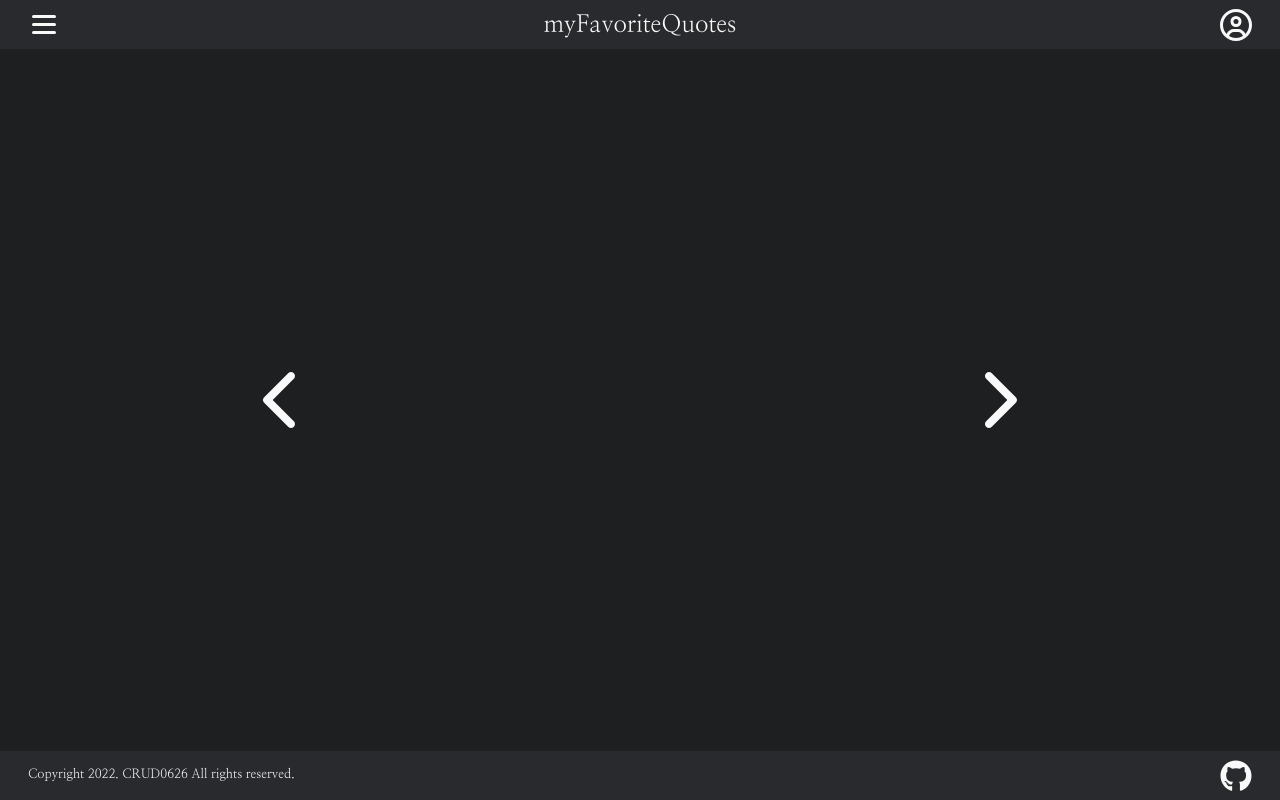
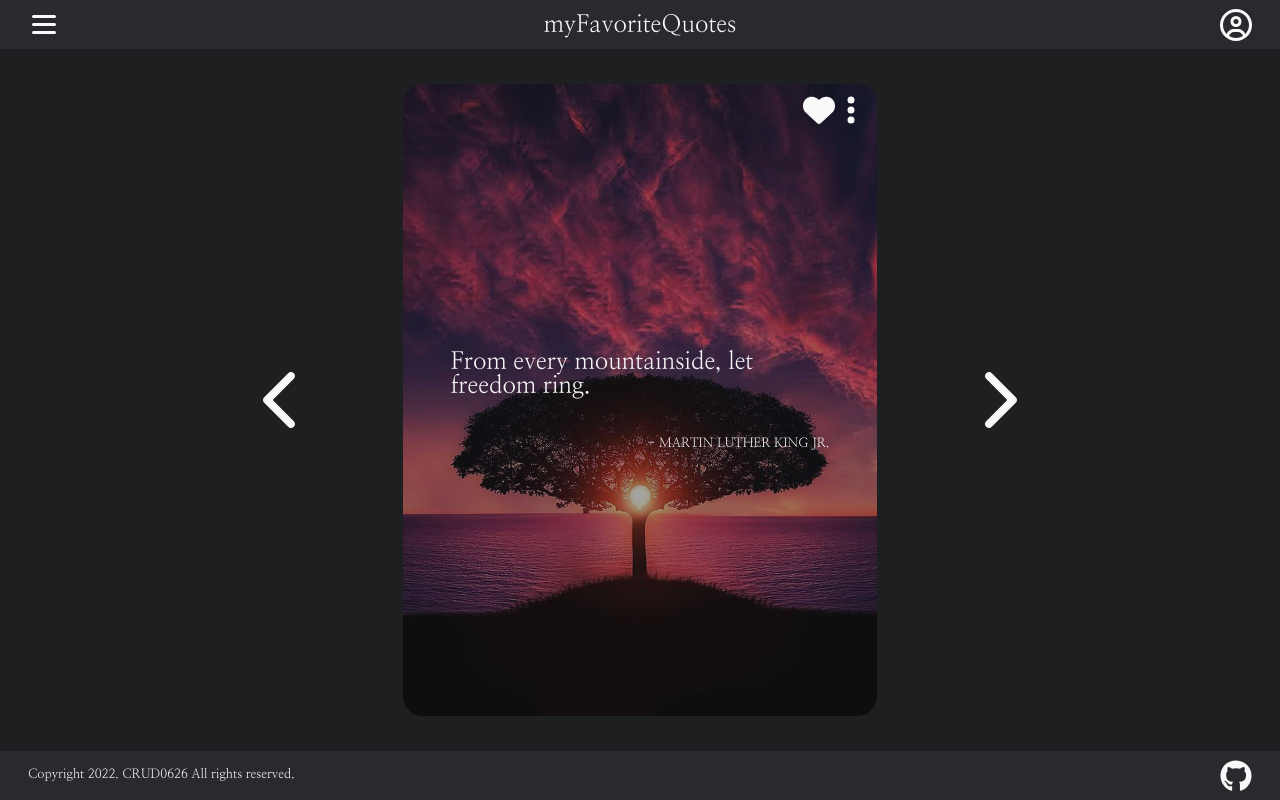
Before and after one commit to crud0626/my-favorite-quote, a React app: page / in a window 1280 px wide. Built offline with nearby package versions, Linux system fonts and the light colour scheme; no server answers.

Commit message:
Feat: Add Card component
* Create CardWrapper comopnent

* Create Card comopnent

* Rename card background image file

* Add CardWrapper in Section

```diff
--- /dev/null
+++ b/src/components/Main/Section/CardWrapper/Card.tsx
@@ -0,0 +1,85 @@
+import React from 'react';
+import styled from 'styled-components';
+import * as colors from '../../../../styles/common/colors';
+import * as sizes from '../../../../styles/common/sizes';
+import cardBg from '../../../../assets/card_bg.jpg';
+import { StyledButton } from '../../../../styles/StyledButton';
+import { FontAwesomeIcon } from '@fortawesome/react-fontawesome';
+import { faEllipsisVertical, faHeart } from '@fortawesome/free-solid-svg-icons';
+
+const StyledCard = styled.div`
+    display: flex;
+    justify-content: center;
+    align-items: center;
+    position: relative;
+    width: 100%;
+    height: 100%;
+
+    &::before {
+        content: "";
+        position: absolute;
+        top: 0;
+        left: 0;
+        right: 0;
+        bottom: 0;
+        background: no-repeat center / cover url(${cardBg});
+        opacity: 0.6;
+        border-radius: 20px;
+    }
+
+    & > .card_content {
+        display: flex;
+        flex-direction: column;
+        justify-content: center;
+        width: 80%;
+        height: min-content;
+
+        & span {
+            position: relative;
+
+            &.quote {
+            margin-bottom: 20px;
+            font-size: ${sizes.HEAD_FONT_SIZE};
+            align-self: flex-start;
+        }
+
+        &.author {
+            margin-top: 20px;
+            font-size: ${sizes.SUB_FONT_SIZE};
+            align-self: flex-end;
+
+                &::before {
+                    content: "- ";
+                }
+            }
+        }
+    }
+`;
+
+const InnerBtnWrapper = styled.div`
+    top: 10px;
+    right: 10px;
+    position: absolute;
+    z-index: 1;
+`;
+
+const Card = () => {
+    return (
+        <StyledCard>
+            <div className='card_content'>
+                <span className='quote'>From every mountainside, let freedom ring.</span>
+                <span className='author'>MARTIN LUTHER KING JR.</span>
+            </div>
+            <InnerBtnWrapper>
+                <StyledButton>
+                    <FontAwesomeIcon icon={faHeart} style={{ width: "100%", height: "100%" }} color={colors.MAIN_WHITE} />
+                </StyledButton>
+                <StyledButton>
+                    <FontAwesomeIcon icon={faEllipsisVertical} style={{ width: "100%", height: "100%" }} color={colors.MAIN_WHITE} />
+                </StyledButton>
+            </InnerBtnWrapper>
+        </StyledCard>
+    );
+};
+
+export default Card;
--- /dev/null
+++ b/src/components/Main/Section/CardWrapper/CardWrapper.tsx
@@ -0,0 +1,19 @@
+import React from 'react';
+import styled from 'styled-components';
+import Card from './Card';
+
+const StyledCardWrapper = styled.div`
+    position: relative;
+    width: 100%;
+    height: 100%;
+`;
+
+const CardWrapper = () => {
+    return (
+        <StyledCardWrapper>
+            <Card />
+        </StyledCardWrapper>
+    );
+};
+
+export default CardWrapper;
--- a/src/components/Main/Section/Section.tsx
+++ b/src/components/Main/Section/Section.tsx
@@ -2,6 +2,7 @@ import React from 'react';
 import styled from 'styled-components';
 import * as sizes from '../../../styles/common/sizes';
 import ChevronWrapper from '../ChevronWrapper';
+import CardWrapper from './CardWrapper/CardWrapper';
 
 const StyledSection = styled.section`
     display: flex;
@@ -23,6 +24,7 @@ const Section = () => {
     return (
         <StyledSection>
             <div className='card_section'>
+                <CardWrapper />
                 <ChevronWrapper />
             </div>
         </StyledSection>
```
Also changed, not shown: src/assets/card_bg.jpg (renamed from src/assets/cardBackground.jpg).
